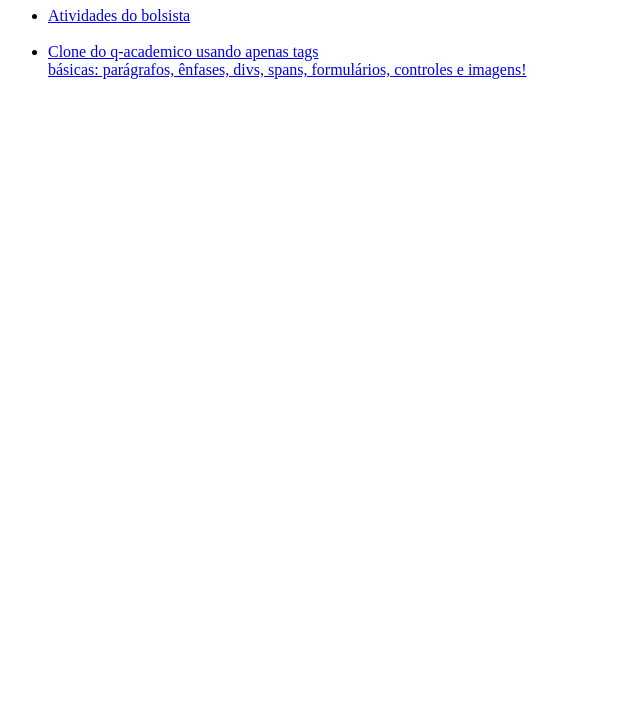
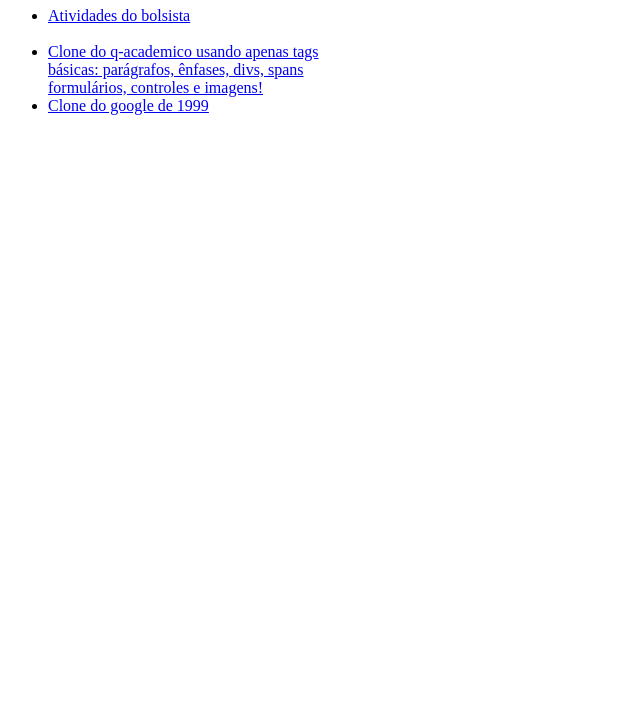
Before and after one commit to mauro-n/atividadezinhas-saper, a plain HTML site: page index.html in a window 1280 px wide. Shown: the part 73-800 px from the top of the page, without its empty margins (0-640 px from the left). Drawn offline with Linux system fonts and the light colour scheme.

Commit message:
update index html

```diff
--- a/index.html
+++ b/index.html
@@ -12,8 +12,10 @@
         <li><a href="/atividade-bolsista.html">Atividades do bolsista</a></li>
         <br>
         <li><a href="/qacademico.html">Clone do q-academico usando apenas tags <br>
-            básicas: parágrafos, ênfases, divs, spans, formulários, controles e imagens!
+                                        básicas: parágrafos, ênfases, divs, spans <br>
+                                         formulários, controles e imagens!
         </a></li>
+        <li><a href="/google1999.html">Clone do google de 1999</a></li>
     </ul>
 </body>
 </html>
```
